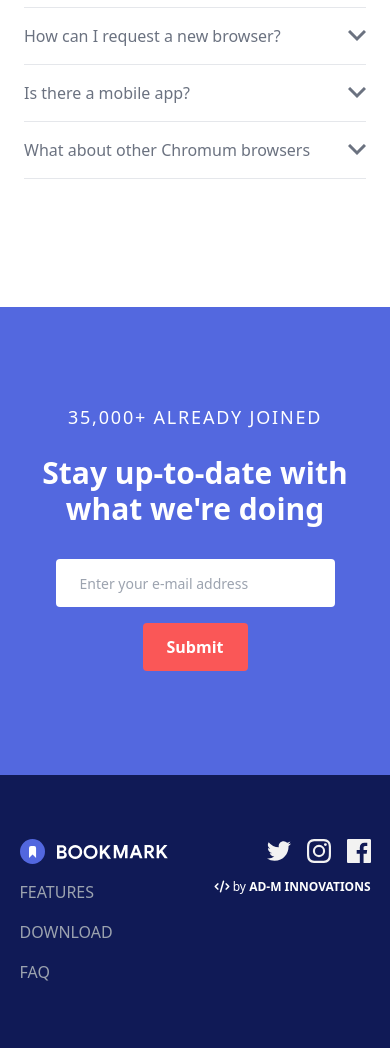
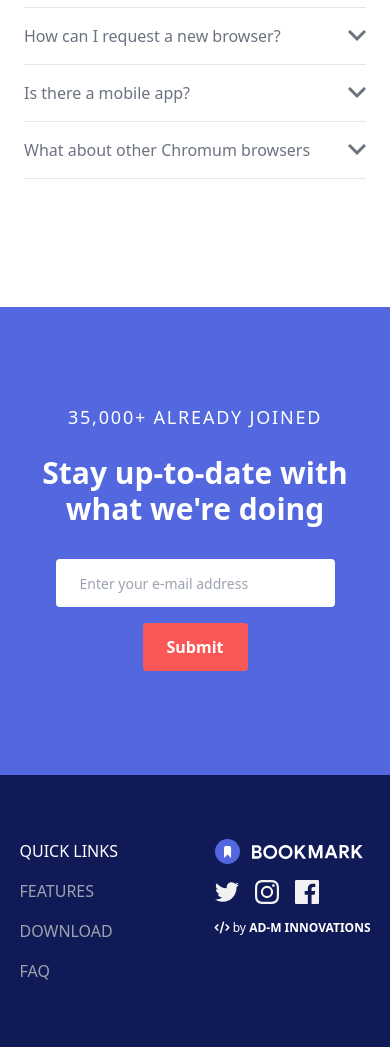
Before and after one commit to pro-mcode/demo-bookmark, a website: page index.html in a window 390 px wide. Shown: the part 3157-4205 px from the top of the page. Drawn offline with Linux system fonts and the light colour scheme; a web font is replaced by a local one.

Commit message:
Updated Footer Section

```diff
--- a/index.html
+++ b/index.html
@@ -4,6 +4,11 @@
     <meta charset="UTF-8" />
     <meta name="viewport" content="width=device-width, initial-scale=1.0" />
     <title>Bookmark</title>
+    <link
+      rel="shortcut icon"
+      href="/assets/images/favicon-32x32.png"
+      type="image/x-icon"
+    />
     <link rel="stylesheet" href="css/output.css" />
     <link rel="stylesheet" href="input.css" />
     <link rel="preconnect" href="https://fonts.googleapis.com" />
@@ -564,17 +569,12 @@
       <!-- Footer -->
       <footer class="bg-extra py-16 w-full mx-auto">
         <div
-          class="w-[90%] flex justify-between items-start mx-auto space-x-8 md:hidden"
+          class="w-[90%] flex justify-between items-start space-x-8 mx-auto md:hidden"
         >
-          <div class="wrapper">
-            <a href="#hero">
-              <img
-                src="/assets/images/logo-bookmark-footer.svg"
-                alt=""
-                class=""
-              />
-            </a>
-            <div class="flex flex-col justify-start space-y-4 mt-4">
+          <div class="flex flex-col justify-start space-y-4">
+            <h3 class="text-white text-base text-left font-medium uppercase">
+              Quick links
+            </h3>
             <a
               href="#feature"
               class="text-gray-400 text-base text-left font-medium uppercase hover:text-secondary"
@@ -591,9 +591,16 @@
               >Faq</a
             >
           </div>
-          </div>
-          <div class="wrapper">
-            <div class="flex justify-end items-center space-x-4">
+          <div class="flex flex-col space-y-4">
+            <a href="#hero">
+              <img
+                src="/assets/images/logo-bookmark-footer.svg"
+                alt=""
+                class=""
+              />
+            </a>
+
+            <div class="flex justify-start items-center space-x-4">
               <img
                 src="/assets/images/icon-twitter.svg"
                 alt=""
@@ -610,7 +617,7 @@
                 class="ficon bg-icon"
               />
             </div>
-            <div class="text-white text-xs mt-4">
+            <div class="text-white text-xs">
               <a href="#">
                 <i class="fas fa-code"></i> by
                 <strong class="font-adm uppercase">AD-M INNOVATIONS</strong>
```
Also changed, not shown: css/output.css. Lines whose indentation alone changed are shown as unchanged.
